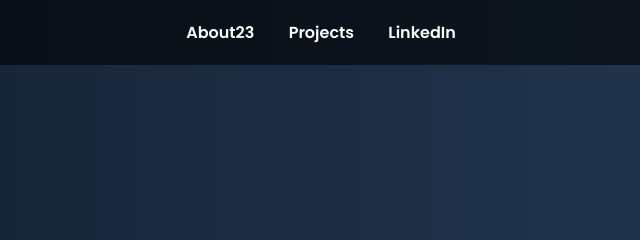
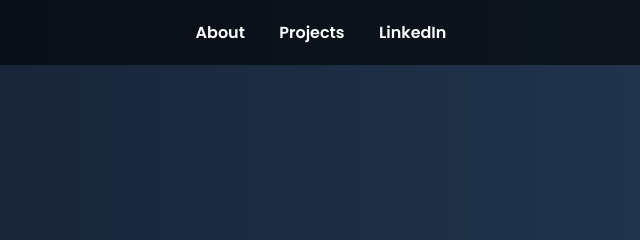
Before and after one commit to tanvi2552/gsap-landing, a plain HTML site: page index.html in a window 1280 px wide. Shown: the top 240 px of the page, 319-959 px from the left. Drawn offline with nearby package versions, Linux system fonts and the light colour scheme.

Commit message:
Final Commit2

```diff
--- a/index.html
+++ b/index.html
@@ -67,7 +67,7 @@
 <body>
   <header>
     <nav>
-      <a href="#about">About23</a>
+      <a href="#about">About</a>
       <a href="#projects">Projects</a>
       <a href="https://www.linkedin.com/in/tanvi-deshmukh-150a7331b" target="_blank">LinkedIn</a>
     </nav>
```
